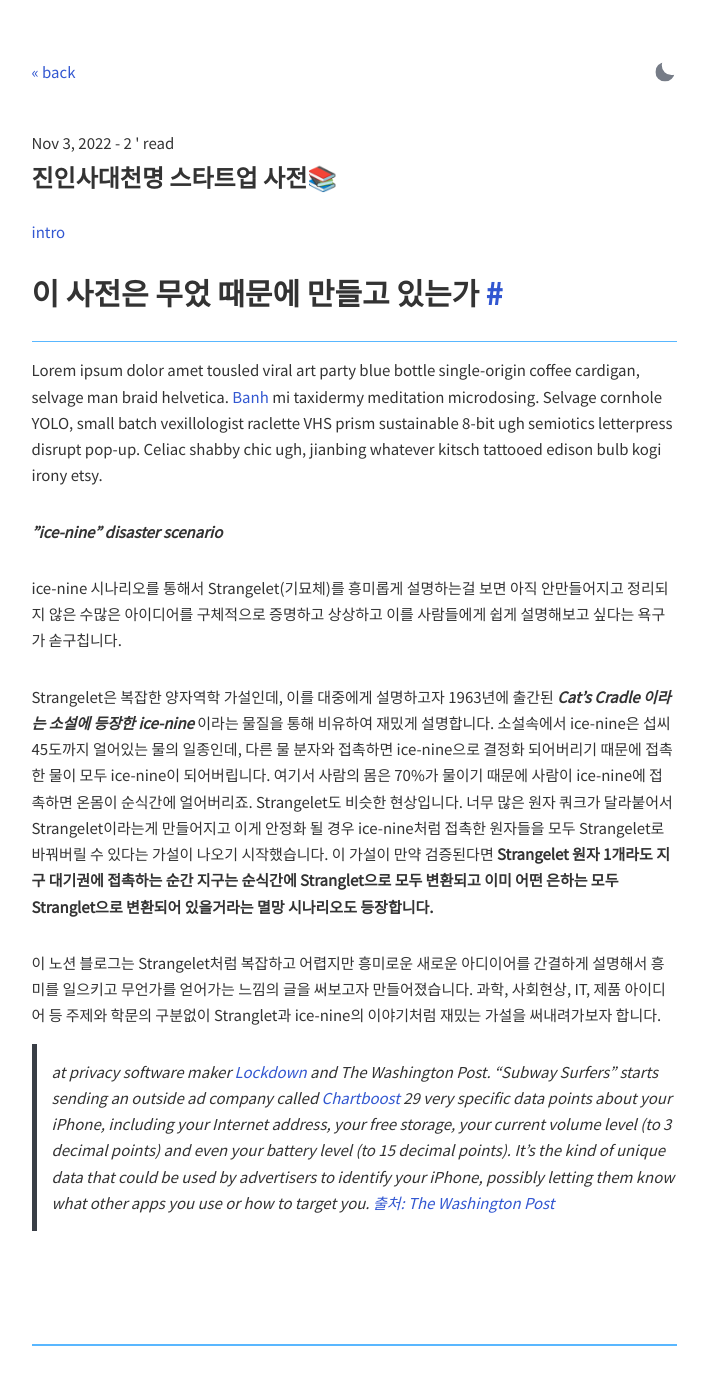
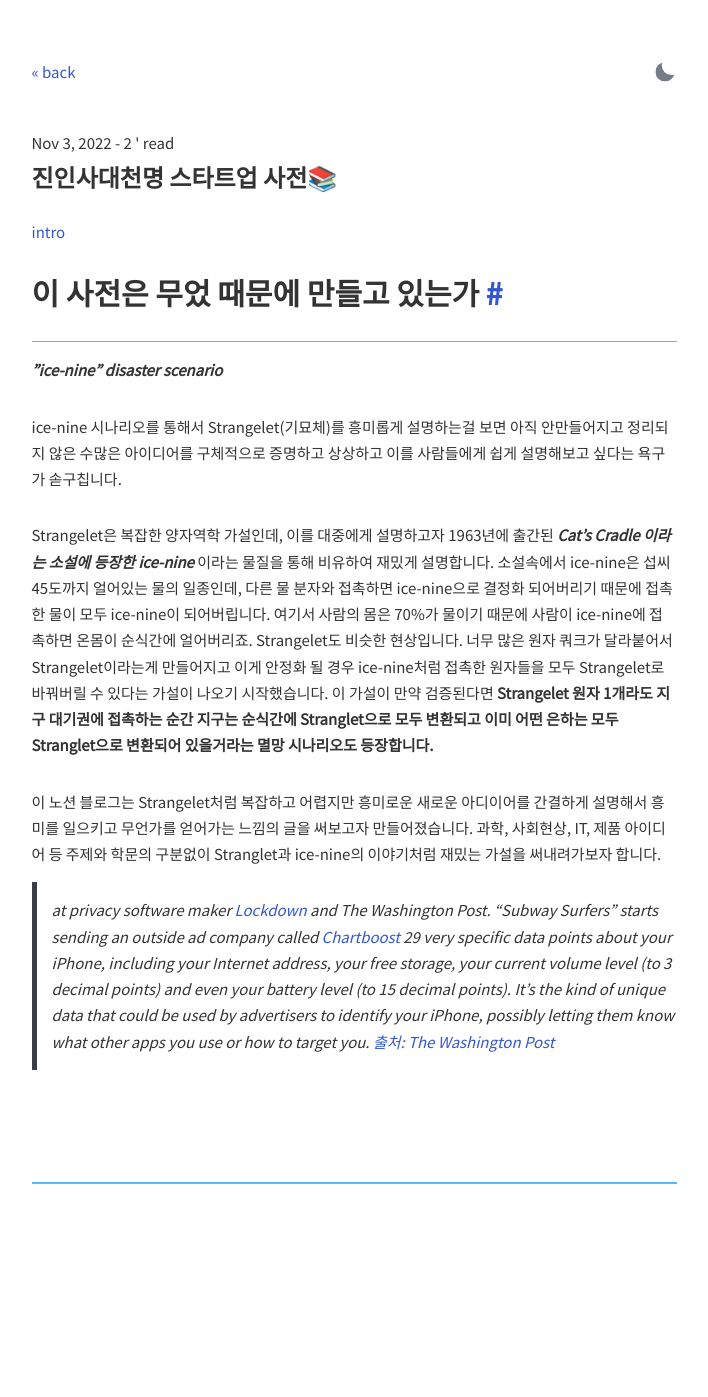
Before and after one commit to dlghwns740/strangelet, a Jekyll site: the page built from _posts/2022-11-03-진인사대천명-스타트업-사전📚.md, in a window 1280 px wide. Shown: the whole page, without its empty margins (286-994 px from the left). Built offline with Jekyll 4.4.1, drawn with Linux system fonts in a browser that asks for light colours; comment, search, counter and statistics services are not loaded; after the commit the page ends 1235 px from its top, so only the background shows below that.

Commit message:
Update 2022-11-03-진인사대천명-스타트업-사전📚.md

```diff
--- a/_posts/2022-11-03-진인사대천명-스타트업-사전📚.md
+++ b/_posts/2022-11-03-진인사대천명-스타트업-사전📚.md
@@ -12,11 +12,6 @@ minute: 2
 # 이 사전은 무었 때문에 만들고 있는가
 ---
 
-
-
-Lorem ipsum dolor amet tousled viral art party blue bottle single-origin coffee cardigan, selvage man braid helvetica. [Banh](//#) mi taxidermy meditation microdosing. Selvage cornhole YOLO, small batch vexillologist raclette VHS prism sustainable 8-bit ugh semiotics letterpress disrupt pop-up. Celiac shabby chic ugh, jianbing whatever kitsch tattooed edison bulb kogi irony etsy.
-
-
 _**”ice-nine” disaster scenario**_
 
 ice-nine 시나리오를 통해서 Strangelet(기묘체)를 흥미롭게 설명하는걸 보면 아직 안만들어지고 정리되지 않은 수많은 아이디어를 구체적으로 증명하고 상상하고 이를 사람들에게 쉽게 설명해보고 싶다는 욕구가 솓구칩니다.
```
